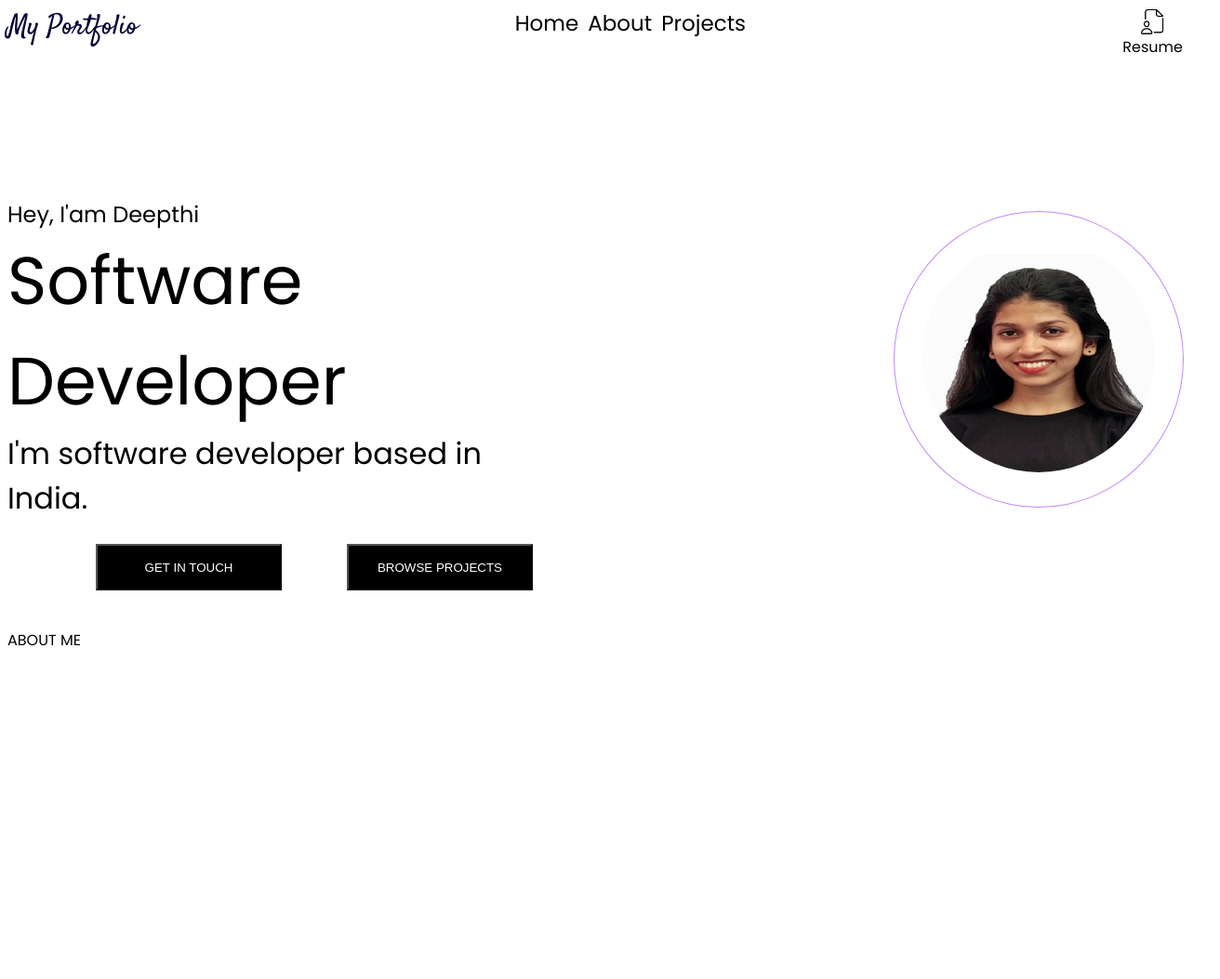
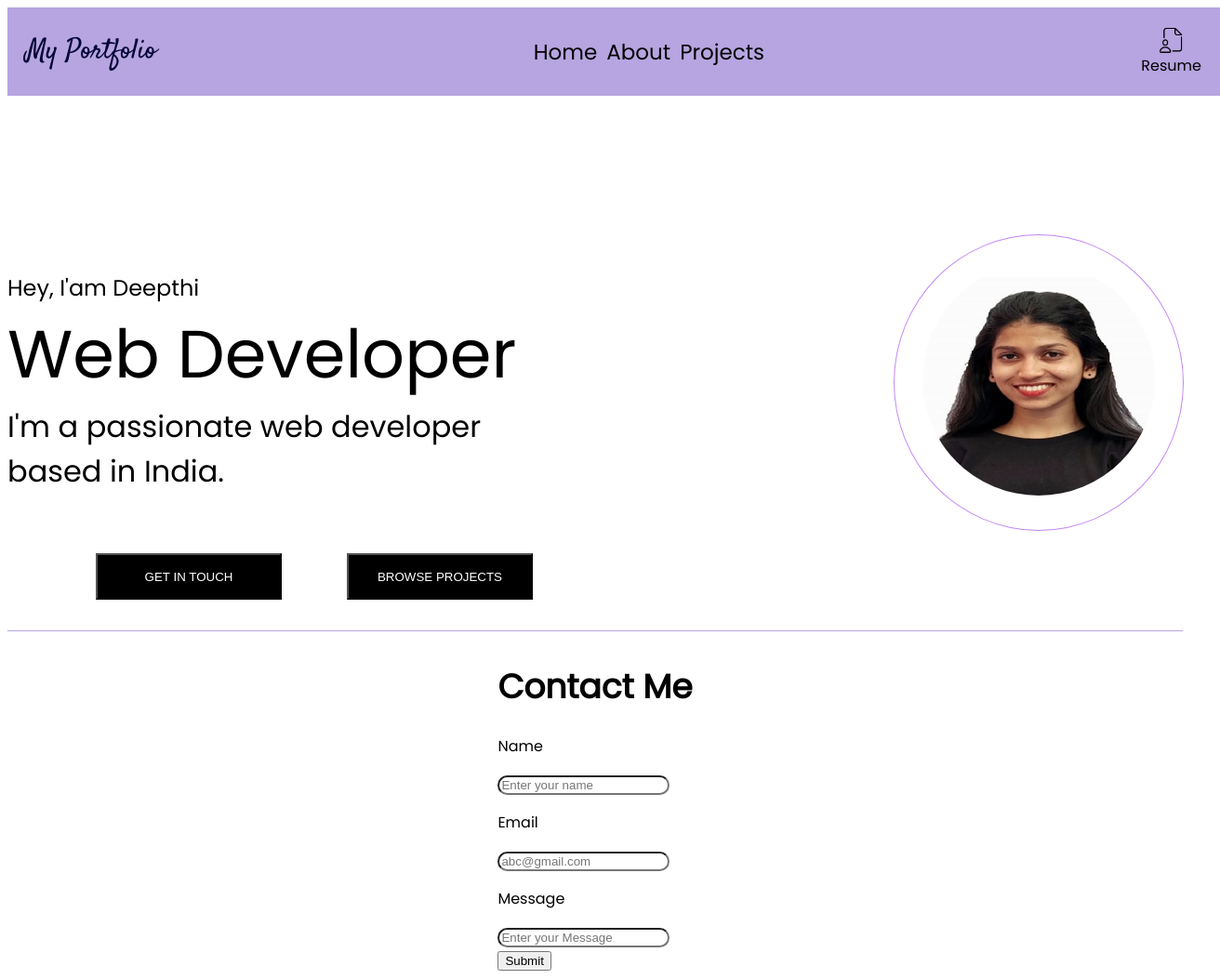
Before and after one commit to Deepthii27/Deepthi, a plain HTML site: page index.html in a window 1280 px wide. Shown: the whole page at 93% size, 1312 px wide, since content can reach past the window. Before the commit the page ends 800 px from the top, so only its background shows below. Drawn offline with Linux system fonts and the light colour scheme; a web font is replaced by a local one.

Commit message:
minor changes

```diff
--- a/index.html
+++ b/index.html
@@ -44,8 +44,8 @@
     <div class="aboutmain">
       <div class="about">
         <div class="hey">Hey, I'am Deepthi</div>
-        <div class="software">Software Developer</div>
-        <div class="lines">I'm software developer based in India.</div>
+        <div class="software">Web Developer</div>
+        <div class="lines">I'm a passionate web developer based in India.</div>
         <a href="#"></a>
       </div>
 
@@ -58,8 +58,38 @@
       <a href="#"><button class="bp">Browse Projects</button></a>
     </div>
 
-    <div>
-      <p>ABOUT ME</p>
+    <hr />
+
+    <div class="contactme">
+      <form action="">
+        <h1>Contact Me</h1>
+        <div class="inputbox">
+          <p>Name</p>
+          <input
+            class="name"
+            type="text"
+            placeholder="Enter your name"
+            required
+          />
+          <p>Email</p>
+          <input
+            class="email"
+            type="text"
+            placeholder="abc@gmail.com"
+            required
+          />
+          <p>Message</p>
+          <input
+            class="msg"
+            type="text"
+            aria-expanded="true"
+            placeholder="Enter your Message"
+            required
+          />
+
+          <div class="submit"><input type="submit" /></div>
+        </div>
+      </form>
     </div>
   </body>
 </html>
--- a/styles.css
+++ b/styles.css
@@ -10,6 +10,9 @@ header {
   display: flex;
   width: 100%;
   justify-content: space-between;
+  background-color: #b6a5e0;
+  align-items: center;
+  padding: 20px;
 }
 nav {
   display: flex;
@@ -156,3 +159,48 @@ nav a {
   box-shadow: 0 0 20px 5px #000;
   color: #000;
 }
+.myself {
+  max-width: 80vw;
+  margin: auto;
+}
+hr {
+  border: 0;
+  background-color: #b6a5e0;
+  height: 1px;
+}
+.contactme {
+  display: flex;
+  justify-content: center;
+  align-items: center;
+}
+.input {
+  width: 420px;
+  background: plum;
+  color: whitesmoke;
+}
+.contactme h1 {
+  font-size: 36px;
+  text-align: center;
+}
+.contactme .input {
+  width: 100%;
+  height: 50px;
+  background: #b6a5e0;
+  margin: 30px 0;
+}
+.input.input {
+  width: 100%;
+  height: 100%;
+  background: transparent;
+  border: none;
+  outline: none;
+}
+.name {
+  border-radius: 50px;
+}
+.email {
+  border-radius: 50px;
+}
+.msg {
+  border-radius: 50px;
+}
```
Also changed, not shown: Dev icons/2553078_android_bot_market_marketplace_media_icon.svg (added), Dev icons/2814506_c++_coding_filetype_programming_extension_icon.svg (added), Dev icons/282802_javascript_js_icon.svg (added), Dev icons/282803_python_logo_icon.svg (added), Dev icons/367627_html_html5_icon.svg (added), Dev icons/4691347_php_icon.svg (added), Dev icons/4691382_java_icon.svg (added), Dev icons/8547054_r_project_icon.svg (added), Dev icons/9044726_logo_jupyter_icon.svg (added), Dev icons/9055543_bxs_file_css_icon.svg (added), Dev icons/9073775_c_icon.svg (added), Dev icons/9805163_logo_microsoft_vs code_visual studio code_code_icon.svg (added).
